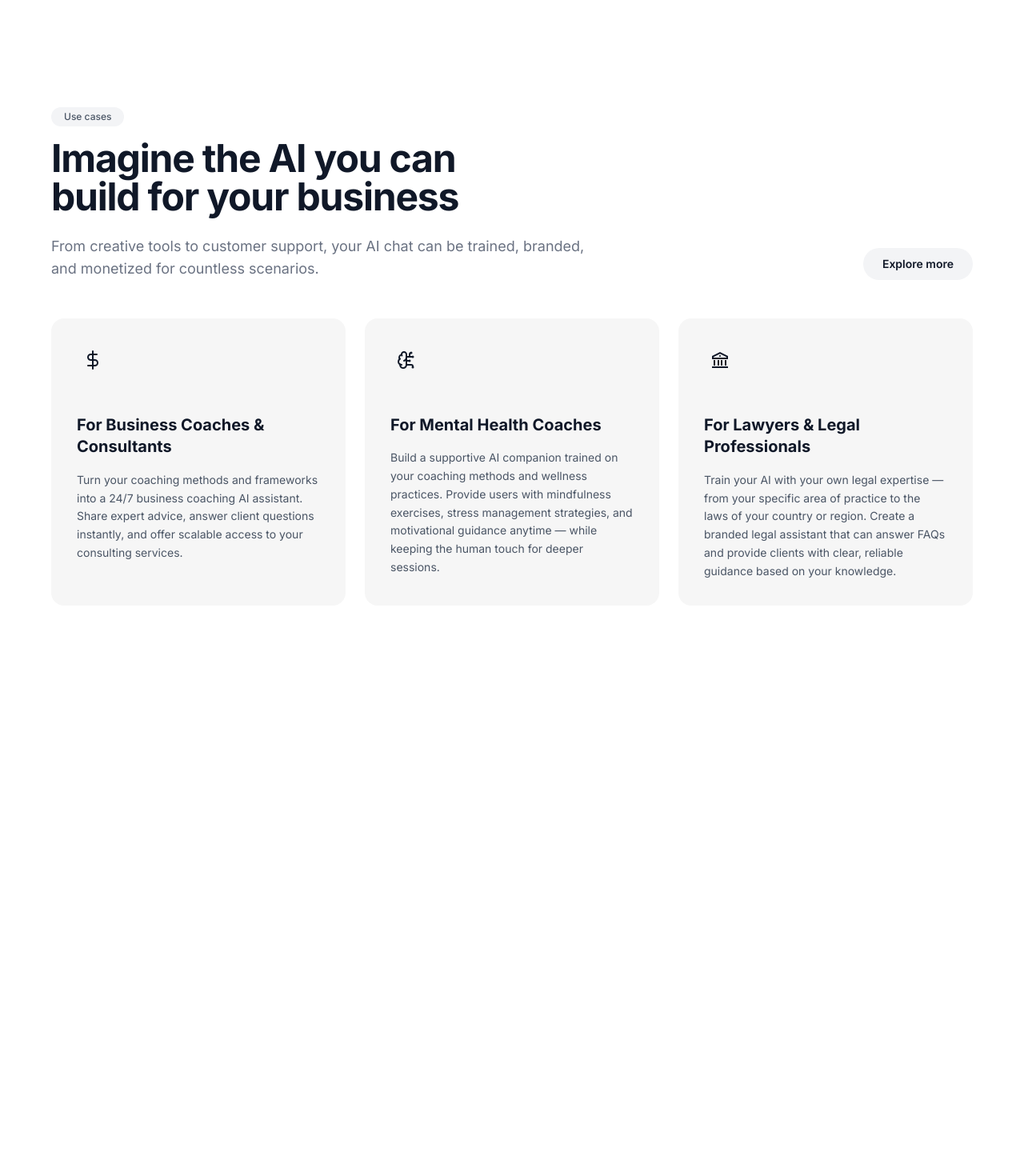
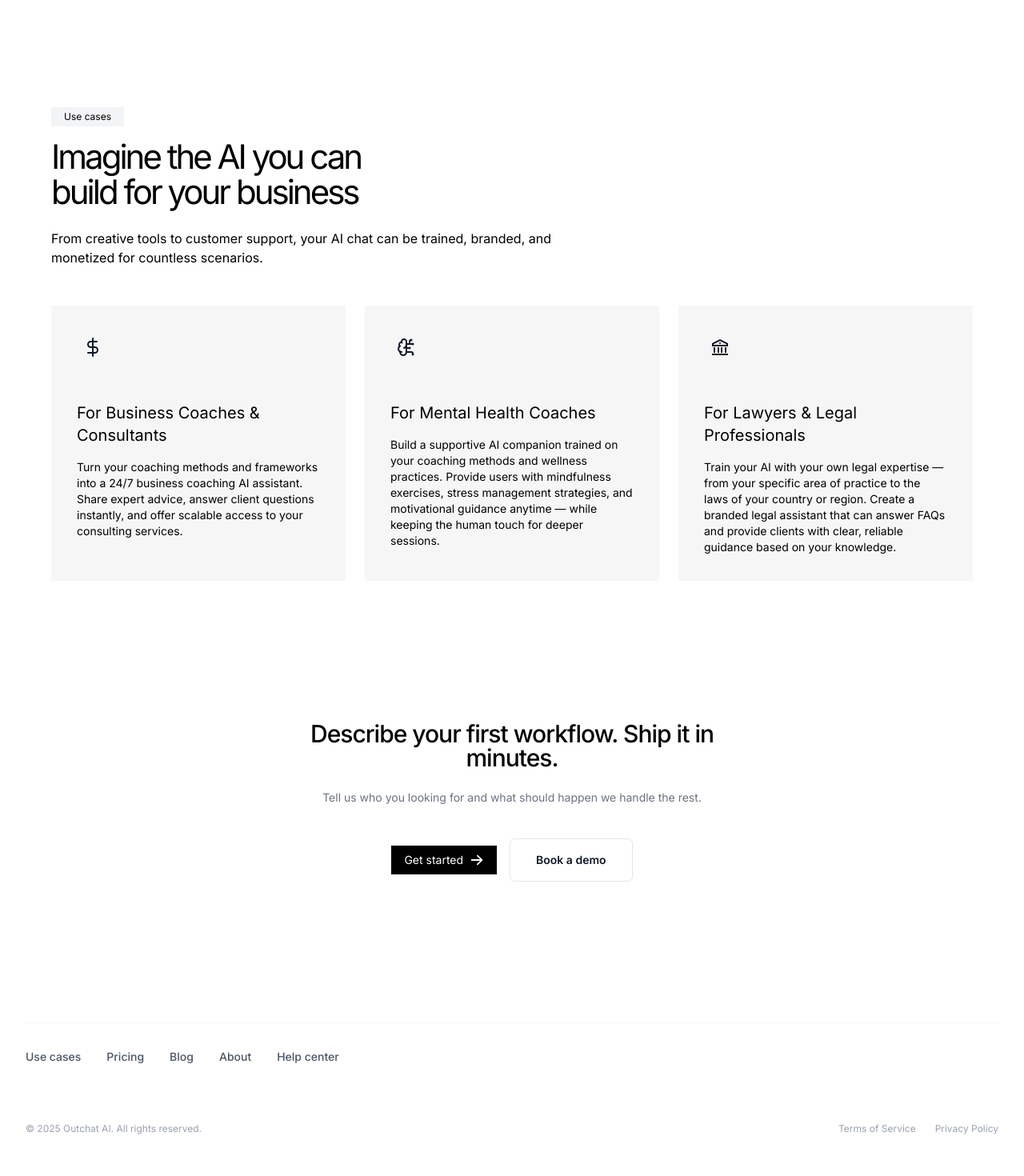
Before and after one commit to vikas-x7/Cronix, a Next.js app: page / in a window 1280 px wide. Shown: the part 1180-2650 px from the top of the page at 80% size. Before the commit the page ends 2017 px from the top, so only its background shows below. Built offline with nearby package versions, Linux system fonts and the light colour scheme.

Commit message:
refactor: build starter leading page

```diff
--- a/src/client/page/Home.tsx
+++ b/src/client/page/Home.tsx
@@ -1,3 +1,5 @@
+import CTASection from "@/src/client/page/components/CTASection";
+import Footer from "@/src/client/page/components/Footer";
 import Hero from "@/src/client/page/components/Hero";
 import IntegrationSection from "@/src/client/page/components/IntegrationSection";
 import Navbar from "@/src/client/page/components/Navbar";
@@ -11,6 +13,8 @@ export default function HomePage() {
       <Hero />
       <IntegrationSection />
       <UseCases />
+      <CTASection />
+      <Footer />
     </>
   );
 }
--- /dev/null
+++ b/src/client/page/components/CTASection.tsx
@@ -0,0 +1,34 @@
+import React from "react";
+import { HiArrowRight } from "react-icons/hi"; // react-icons use kiya hai
+
+const CTASection = () => {
+  return (
+    <section className="bg-white py-24 px-4">
+      <div className="container mx-auto max-w-4xl text-center">
+        <h2 className="mb-6 text-4xl font-[500] -tracking-[1px] md:text-5xl lg:text-[30px]">
+          Describe your first workflow. Ship it in{" "}
+          <br className="hidden md:block" />
+          minutes.
+        </h2>
+
+        <p className="mb-10 text-lg text-gray-500 md:text-[14px] ">
+          Tell us who you looking for and what should happen we handle the rest.
+        </p>
+
+        {/* Buttons */}
+        <div className="flex flex-col items-center justify-center gap-4 sm:flex-row">
+          <button className="group flex w-full items-center justify-center gap-2  bg-black px-4 py-2 text-sm text-white transition-all hover:bg-gray-800 sm:w-auto">
+            Get started
+            <HiArrowRight className="text-lg transition-transform group-hover:translate-x-1" />
+          </button>
+
+          <button className="w-full rounded-md border border-gray-200 bg-white px-8 py-4 text-sm font-semibold text-gray-900 transition-all hover:bg-gray-50 sm:w-auto">
+            Book a demo
+          </button>
+        </div>
+      </div>
+    </section>
+  );
+};
+
+export default CTASection;
--- /dev/null
+++ b/src/client/page/components/Footer.tsx
@@ -0,0 +1,76 @@
+import React from "react";
+import Link from "next/link";
+
+const Footer = () => {
+  const currentYear = new Date().getFullYear();
+
+  return (
+    <footer className="w-full bg-white pt-20 overflow-hidden">
+      <div className="container mx-auto px-4 md:px-8 w-7xl">
+        <div className="flex flex-wrap items-center gap-x-8 gap-y-4 py-8 border-t border-gray-100">
+          <Link
+            href="#"
+            className="text-sm font-medium text-gray-600 hover:text-black transition-colors"
+          >
+            Use cases
+          </Link>
+          <Link
+            href="#"
+            className="text-sm font-medium text-gray-600 hover:text-black transition-colors"
+          >
+            Pricing
+          </Link>
+          <Link
+            href="#"
+            className="text-sm font-medium text-gray-600 hover:text-black transition-colors"
+          >
+            Blog
+          </Link>
+
+          <Link
+            href="#"
+            className="text-sm font-medium text-gray-600 hover:text-black transition-colors"
+          >
+            About
+          </Link>
+          <Link
+            href="#"
+            className="text-sm font-medium text-gray-600 hover:text-black transition-colors"
+          >
+            Help center
+          </Link>
+        </div>
+
+        <div className="flex flex-col md:flex-row justify-between items-center py-10 gap-4">
+          <p className="text-xs text-gray-400">
+            © {currentYear} Outchat AI. All rights reserved.
+          </p>
+          <div className="flex gap-6">
+            <Link
+              href="#"
+              className="text-xs text-gray-400 hover:text-gray-600"
+            >
+              Terms of Service
+            </Link>
+            <Link
+              href="#"
+              className="text-xs text-gray-400 hover:text-gray-600"
+            >
+              Privacy Policy
+            </Link>
+          </div>
+        </div>
+
+        <div className="relative mt-10 select-none">
+          <h1 className="text-[15vw] font-bold leading-none tracking-tighter text-black text-center md:text-[22vw] lg:text-[25vw]">
+            Cronix
+          </h1>
+
+          <div className="absolute inset-0 bg-gradient-to-t from-white/20 to-transparent pointer-events-none" />
+        </div>
+      </div>
+    </footer>
+  );
+};
+
+export default Footer;
--- a/src/client/page/components/UseCases.tsx
+++ b/src/client/page/components/UseCases.tsx
@@ -35,37 +35,30 @@ const UseCases = () => {
       <div className="container mx-auto max-w-6xl">
         <div className="mb-12 flex flex-col items-start justify-between gap-6 md:flex-row md:items-end">
           <div className="max-w-2xl">
-            <span className="inline-block rounded-full bg-gray-100 px-4 py-1 text-xs font-medium text-gray-600 mb-4">
+            <span className="inline-block  bg-gray-100 px-4 py-1 text-xs  text-black mb-4">
               Use cases
             </span>
-            <h2 className="text-4xl font-bold tracking-tight text-gray-900 md:text-5xl">
+            <h2 className="text-[20px] font-[400] -tracking-[3px]  text-black md:text-[42px] leading-11">
               Imagine the AI you can <br /> build for your business
             </h2>
-            <p className="mt-6 text-lg text-gray-500">
+            <p className="mt-6 ">
               From creative tools to customer support, your AI chat can be
               trained, branded, and monetized for countless scenarios.
             </p>
           </div>
-          <button className="rounded-full bg-gray-100 px-6 py-2.5 text-sm font-semibold text-gray-900 transition-hover hover:bg-gray-200">
-            Explore more
-          </button>
         </div>
 
         <div className="grid grid-cols-1 gap-6 md:grid-cols-3">
           {cases.map((item, index) => (
             <div
               key={index}
-              className="group flex flex-col rounded-2xl bg-[#F6F6F6] p-8 transition-all hover:bg-[#efefef]"
+              className="group flex flex-col  bg-[#F6F6F6] p-8 transition-all hover:bg-[#efefef]"
             >
               <div className="mb-12 flex h-10 w-10 items-center justify-center rounded-full bg-transparent text-gray-900">
                 {item.icon}
               </div>
-              <h3 className="mb-4 text-xl font-bold leading-snug text-gray-900">
-                {item.title}
-              </h3>
-              <p className="text-sm leading-relaxed text-gray-600">
-                {item.description}
-              </p>
+              <h3 className="mb-4 text-xl  text-black">{item.title}</h3>
+              <p className="text-sm  text-black">{item.description}</p>
             </div>
           ))}
         </div>
```
